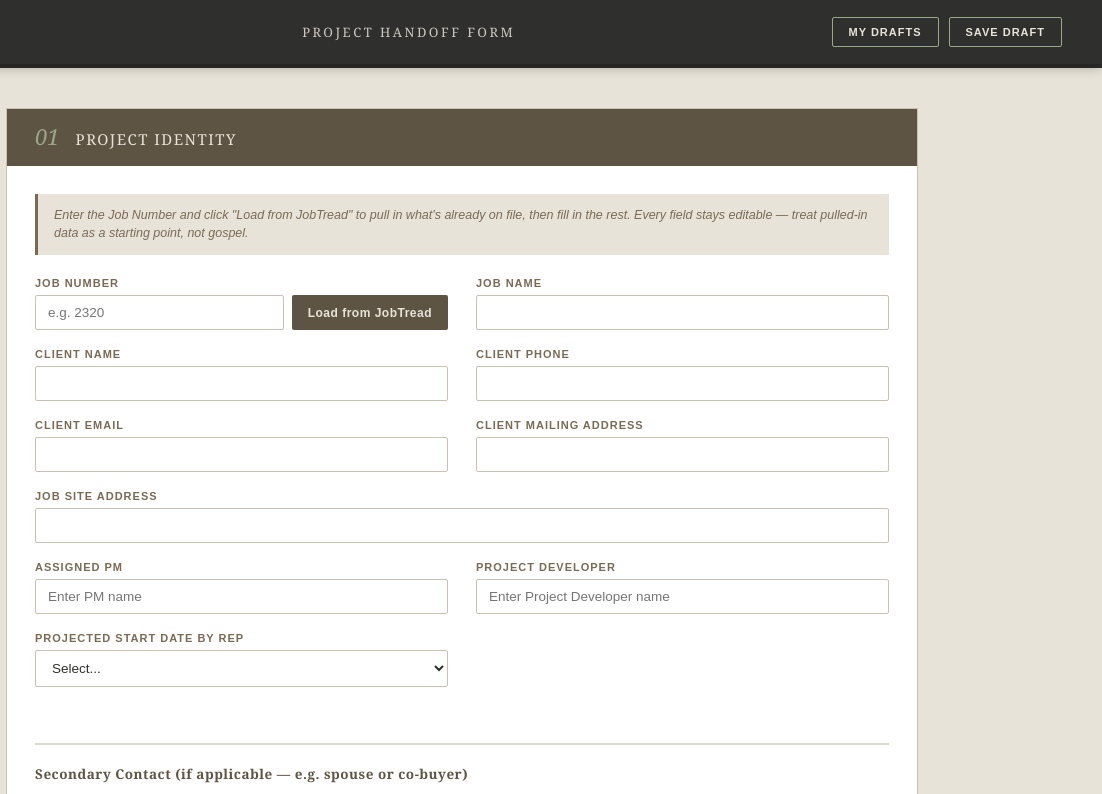
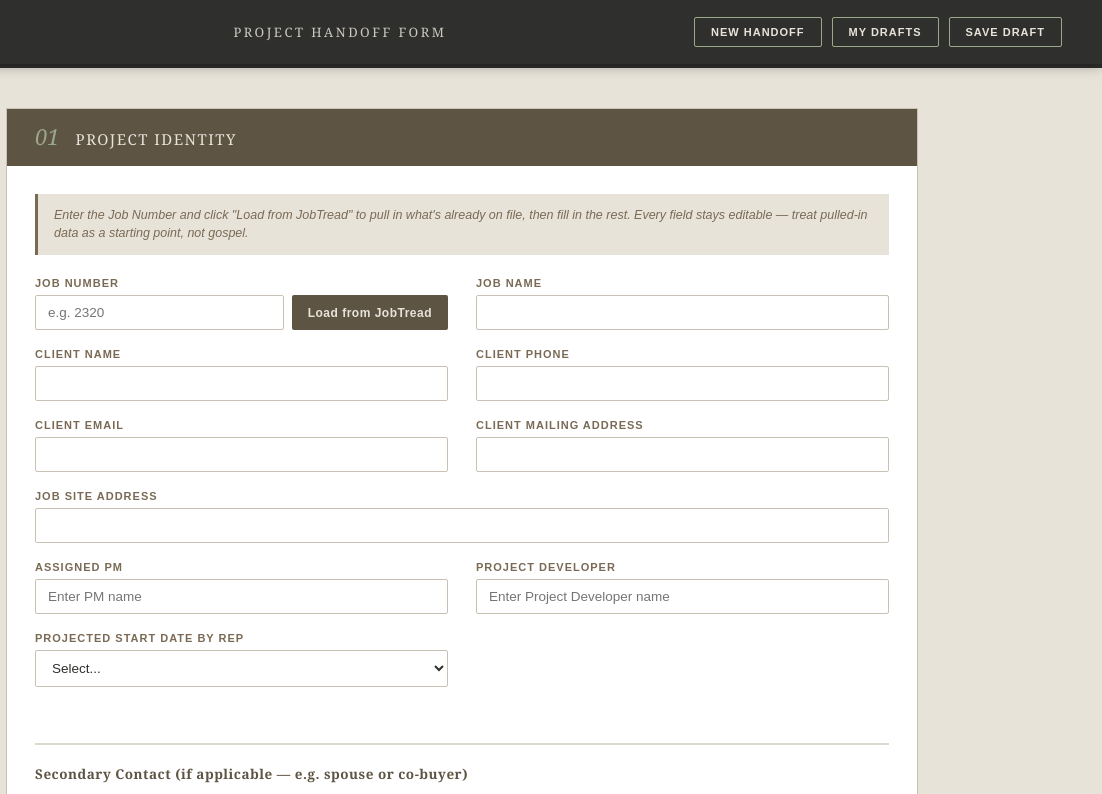
Before and after one commit to gregdibernardo/PostSaleHandoff, a plain HTML site: page index.html in a window 1280 px wide. Shown: the top 794 px of the page, 178-1280 px from the left. Drawn offline with nearby package versions, Linux system fonts and the light colour scheme.

Commit message:
Add files via upload

```diff
--- a/index.html
+++ b/index.html
@@ -438,6 +438,7 @@
   <span class="topbar-title">Project Handoff Form</span>
   <div class="topbar-actions">
     <span class="save-status" id="saveStatus"></span>
+    <button type="button" class="btn-topbar" onclick="newHandoff()">New Handoff</button>
     <button type="button" class="btn-topbar" onclick="openDraftsList()">My Drafts</button>
     <button type="button" class="btn-topbar" onclick="saveDraft()">Save Draft</button>
   </div>
@@ -967,7 +968,7 @@ function escHtml(str) {
 // ══════════════════════════════════════════════════════════════════════════════
 // CONFIG — update after the Worker is deployed
 // ══════════════════════════════════════════════════════════════════════════════
-const WORKER_BASE_URL = 'https://postsalehandoff-api.greg-35d.workers.dev';
+const WORKER_BASE_URL = 'https://postsalehandoff.YOUR-SUBDOMAIN.workers.dev';
 
 // ══════════════════════════════════════════════════════════════════════════════
 // JOBTREAD LOOKUP
@@ -1050,6 +1051,27 @@ function applyFormData(record) {
     if (el) el.checked = checked;
   });
   updateProgress();
+}
+
+function newHandoff() {
+  if (!confirm('Start a new handoff? Anything not saved on this one will be lost.')) return;
+
+  document.getElementById('handoffForm').reset();
+  document.querySelectorAll('#handoffForm .prefilled').forEach(el => el.classList.remove('prefilled'));
+
+  // form.reset() clears f_sigDate back to blank since its "today" value was
+  // set by script, not by the HTML itself — put today's date back.
+  document.getElementById('f_sigDate').value = new Date().toISOString().split('T')[0];
+
+  currentDraftId = null;
+  window.history.replaceState({}, '', window.location.pathname);
+
+  document.getElementById('lookupStatus').textContent = '';
+  document.getElementById('lookupStatus').className = 'lookup-status';
+  document.getElementById('saveStatus').textContent = '';
+
+  updateProgress();
+  window.scrollTo({ top: 0, behavior: 'smooth' });
 }
 
 async function saveDraft() {
```
